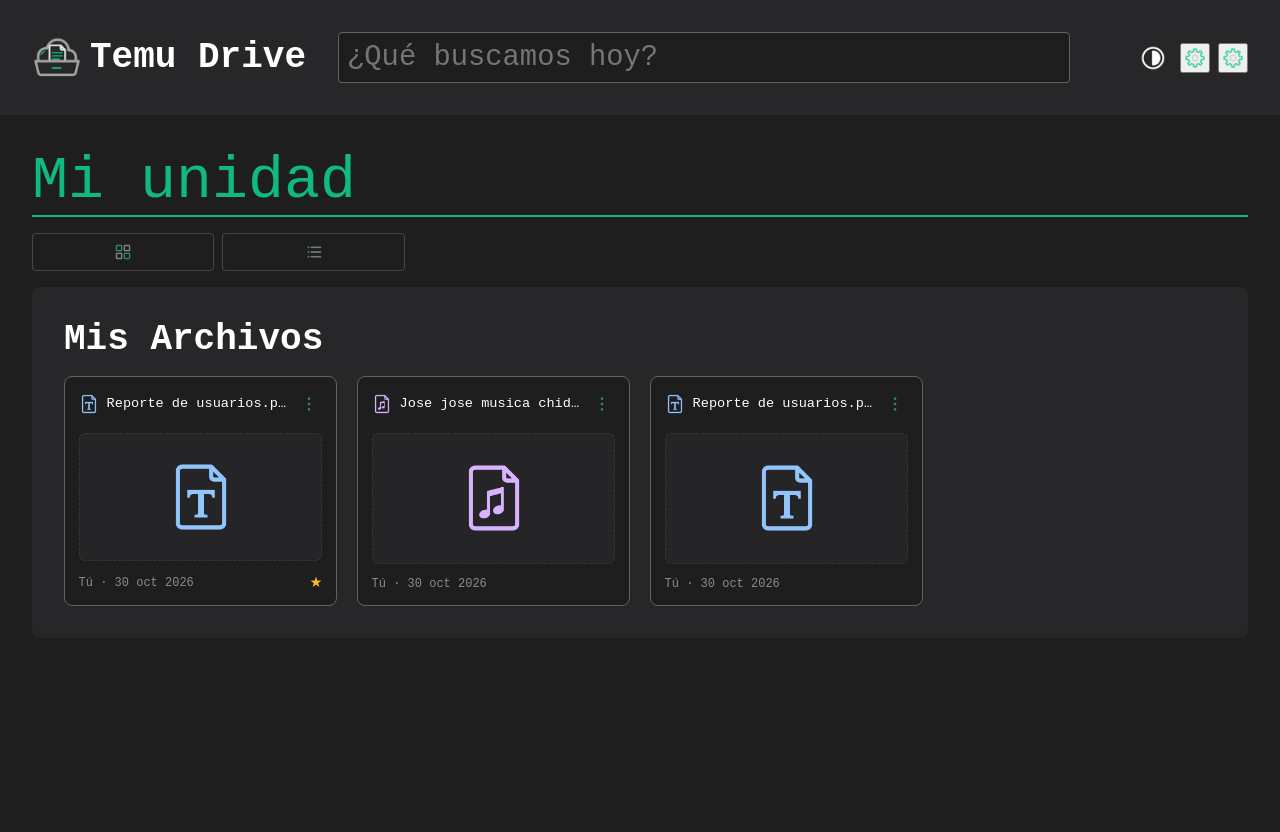
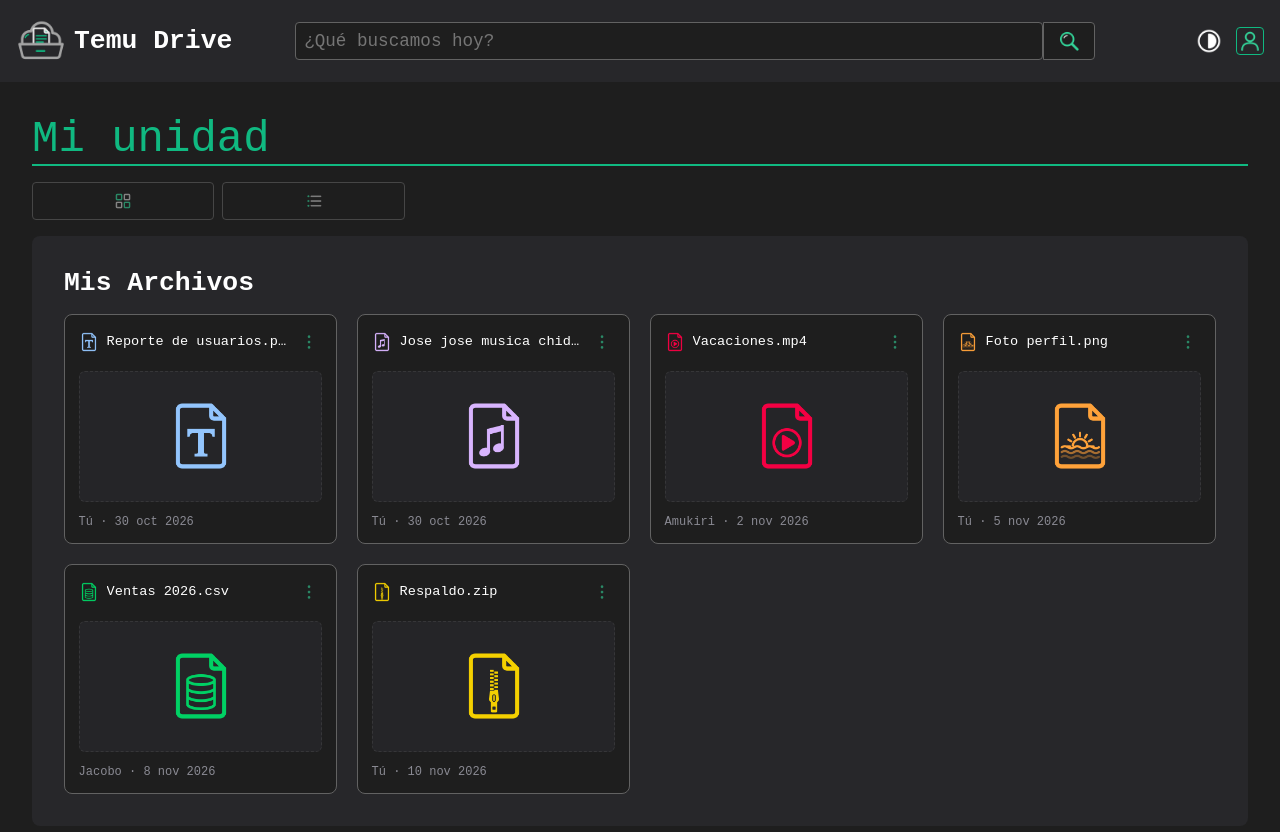
Before and after one commit to chopon7/proyecto_almacenamiento, a website: page pages/main.html in a window 1280 px wide. Before the commit the page ends 800 px from the top, so only its background shows below. Drawn offline with Linux system fonts and the light colour scheme; some packages are replaced by stand-ins of ours; a script that the page names is missing.

Commit message:
tarea completada y cambios de main

```diff
--- a/css/main.css
+++ b/css/main.css
@@ -29,7 +29,7 @@
     --color-acento: #10b981;
 
     /* Tamaños de tipografía base */
-    --font-size-normal: 1.5rem;
+    --font-size-normal: 1.1rem;
     --font-size-large: calc(var(--font-size-normal) * 1.5);
     --font-size-gigante: calc(var(--font-size-normal) * 2.5);
     --font-size-barra: calc(var(--font-size-normal) * 1.2);
@@ -109,21 +109,8 @@ body {
     align-items: center;
     background-color: var(--color-superficie-elevada);
     color: var(--color-texto-principal);
-    padding: var(--margen-base);
+    padding: var(--margen-small);
     font-size: var(--font-size-large);
-}
-
-.header__theme {
-    display: flex;
-    background: none;
-    border: none;
-    padding: 6px;
-    margin-left: min(2rem, 4vw);
-    cursor: pointer;
-}
-
-.header__theme-img {
-    filter: invert(1);
 }
 
 .header__brand {
@@ -143,27 +130,109 @@ body {
 }
 
 .header__barra {
+    display: flex;
+    align-items: center;
     flex: 1;
     max-width: 800px;
     margin: 0 2rem;
 }
 
 .header__barra--input {
-    width: 100%;
+    flex: 1;
+    min-width: 0;
     background-color: var(--color-superficie);
     color: var(--color-texto-principal);
     border: 1px solid var(--color-borde);
     padding: 0.5rem;
     border-radius: 4px;
     font-family: var(--fuente-secundaria);
-    font-size: var(--font-size-barra);
+    font-size: var(--font-size-normal);
     transition: border-color var(--tiempo-transicion) ease, background-color var(--tiempo-transicion) ease;
+}
+
+.header__barra--input:focus {
+    outline: none;
+    border-color: var(--color-acento);
+}
+
+.header__barra-boton {
+    display: flex;
+    align-items: center;
+    justify-content: center;
+    align-self: stretch;
+    padding: 0 0.75rem;
+    background-color: var(--color-superficie);
+    border: 1px solid var(--color-borde);
+    border-radius: 0 4px 4px 0;
+    cursor: pointer;
+    transition: background-color var(--tiempo-transicion) ease;
 }
 
 .header__botones {
     display: flex;
     align-items: center;
     gap: max(0.5rem, 0.6vw);
+}
+
+.header__theme {
+    display: flex;
+    background: none;
+    border: none;
+    padding: 6px;
+    margin-left: min(2rem, 4vw);
+    cursor: pointer;
+}
+
+.header__theme-img {
+    filter: invert(1);
+}
+
+.header__cuenta {
+    position: relative;
+}
+
+.header__cuenta-boton {
+    display: flex;
+    background: none;
+    border: 1px solid var(--color-acento);
+    border-radius: 4px;
+    cursor: pointer;
+}
+
+.header__cuenta-opciones {
+    display: none;
+    position: absolute;
+    top: 100%;
+    right: 0;
+    background-color: var(--color-superficie-elevada);
+    border: 1px solid var(--color-borde);
+    border-radius: 4px;
+    padding: 0.5rem;
+    z-index: 100;
+}
+
+.header__cuenta-lista {
+    list-style: none;
+}
+
+.header__cuenta-opciones:active {
+    display: block;
+}
+
+.header__cuenta-link {
+    display: block;
+    padding: 0.5rem 1rem;
+    font-size: var(--font-size-normal);
+    font-family: var(--fuente-secundaria);
+    color: var(--color-texto-principal);
+    text-decoration: none;
+    white-space: nowrap;
+    transition: background-color var(--tiempo-transicion) ease, color var(--tiempo-transicion) ease;
+}
+
+.header__cuenta-link:hover {
+    background-color: var(--color-superficie);
+    color: var(--color-acento);
 }
 
 /* Main */
--- /dev/null
+++ b/data/archivos.json
@@ -0,0 +1,44 @@
+[
+    {
+        "id": 1,
+        "nombre": "Reporte de usuarios.pdf",
+        "tipo": "documento",
+        "propietario": "Tú",
+        "fecha": "2026-10-30"
+    },
+    {
+        "id": 2,
+        "nombre": "Jose jose musica chida.wav",
+        "tipo": "audio",
+        "propietario": "Tú",
+        "fecha": "2026-10-30"
+    },
+    {
+        "id": 3,
+        "nombre": "Vacaciones.mp4",
+        "tipo": "video",
+        "propietario": "Amukiri",
+        "fecha": "2026-11-02"
+    },
+    {
+        "id": 4,
+        "nombre": "Foto perfil.png",
+        "tipo": "imagen",
+        "propietario": "Tú",
+        "fecha": "2026-11-05"
+    },
+    {
+        "id": 5,
+        "nombre": "Ventas 2026.csv",
+        "tipo": "datos",
+        "propietario": "Jacobo",
+        "fecha": "2026-11-08"
+    },
+    {
+        "id": 6,
+        "nombre": "Respaldo.zip",
+        "tipo": "comprimido",
+        "propietario": "Tú",
+        "fecha": "2026-11-10"
+    }
+]
--- /dev/null
+++ b/js/archivos.js
@@ -0,0 +1,107 @@
+const marco = document.querySelector(".archivos");
+const estado = document.querySelector(".estao");
+const botonTema = document.querySelector(".header__theme");
+
+const CLAVE_TEMA = "tema";
+
+function leerJSON(clave, valorPorDefecto) {
+    try {
+        const valorGuardado = localStorage.getItem(clave);
+        return valorGuardado ? JSON.parse(valorGuardado) : valorPorDefecto;
+    } catch {
+        return valorPorDefecto;
+    }
+}
+
+function guardarJSON(clave, valorPorDefecto) {
+    localStorage.setItem(clave, JSON.stringify(valorPorDefecto));
+}
+
+if (leerJSON(CLAVE_TEMA, "oscuro") === "claro") {
+    document.documentElement.classList.add("claro");
+}
+
+botonTema?.addEventListener("click", () => {
+    const esClaro = document.documentElement.classList.toggle("claro");
+    guardarJSON(CLAVE_TEMA, esClaro ? "claro" : "oscuro");
+});
+
+const ICONOS = {
+    documento: "Icono_Documento_Texto.webp",
+    audio: "Icono_Audio.webp",
+    video: "Icono_Video.webp",
+    imagen: "Icono_Imagen.webp",
+    datos: "Icono_Datos.webp",
+    comprimido: "Icono_Comprimidos-Empaquetados.webp",
+};
+
+function formatearFecha(fechaISO) {
+    return new Date(fechaISO + "T00:00").toLocaleDateString("es-MX", {
+        day: "numeric", month: "short", year: "numeric",
+    });
+}
+
+function crearTarjeta(archivo) {
+    const icono = "../assets/icons/icon_format/" + (ICONOS[archivo.tipo] ?? ICONOS.documento);
+
+    const tarjeta = document.createElement("article");
+    tarjeta.className = "archivo";
+    tarjeta.innerHTML = `
+        <div class="archivo__cabecera">
+            <img class="icono archivo__icono" src="${icono}" alt="" width="20" height="20">
+            <span class="archivo__nombre"></span>
+            <button class="boton-icono" type="button" aria-label="Más opciones">
+                <img class="icono" src="../assets/icons/icon_utils/Icono_mas_opciones.webp" alt="" width="20" height="20">
+            </button>
+        </div>
+        <div class="archivo__miniatura">
+            <img class="icono" src="${icono}" alt="" width="100" height="100">
+        </div>
+        <p class="archivo__pie">
+            ${archivo.propietario} · ${formatearFecha(archivo.fecha)}
+        </p>`;
+
+    // textContent en vez de innerHTML para el nombre: evita inyectar HTML
+    const nombre = tarjeta.querySelector(".archivo__nombre");
+    nombre.textContent = archivo.nombre;
+    nombre.title = archivo.nombre;
+    return tarjeta;
+}
+
+async function cargarArchivos() {
+    estado.hidden = false;
+    estado.textContent = "Cargando archivos…";
+    marco.replaceChildren();
+
+    try {
+        const respuesta = await fetch("../data/archivos.json");
+        if (!respuesta.ok) {
+            // Que hace esto??
+            throw new Error(`HTTP ${respuesta.status}`);
+        }
+        const archivos = await respuesta.json();
+
+        if (archivos.length === 0) {
+            estado.textContent = "Todavía no tienes archivos.";
+            return;
+        }
+
+        marco.replaceChildren(...archivos.map(crearTarjeta));
+        estado.hidden = true;
+    } catch (error) {
+        console.error(error);
+        estado.textContent = "No pudimos cargar tus archivos. Revisa tu conexión e inténtalo de nuevo.";
+
+        const r = await Swal.fire({
+            icon: "error",
+            title: "Error al cargar",
+            text: "No se pudieron obtener tus archivos.",
+            showCancelButton: true,
+            confirmButtonText: "Reintentar",
+            cancelButtonText: "Cerrar",
+        });
+        if (r.isConfirmed) cargarArchivos();
+    }
+}
+
+cargarArchivos();
--- a/pages/main.html
+++ b/pages/main.html
@@ -52,27 +52,38 @@
         <!-- Barra de busqueda -->
         <div class="header__barra">
             <input class="header__barra--input" type="search" placeholder="¿Qué buscamos hoy?">
+            <button class="header__barra-boton" type="button">
+                <img class="header__boton--img" src="../assets/icons/icon_utils/Icono_buscar.webp" width="26"
+                    height="26" alt="buscar">
+            </button>
         </div>
 
         <!-- Botones de configuracion, cambio de tema y cuenta-->
         <div class="header__botones">
-
             <!-- Boton de cambiar de tema-->
-            <button class="header__theme" type="button">
+            <button class="header__theme" type="button" aria-expanded="false" aria-label="Cuenta">
                 <img class="header__theme-img" src="../assets/icons/modo_claro.png" width="26" height="26"
                     alt="cambiar tema">
             </button>
 
-            <!-- Boton de ir a configuracion-->
-            <button class="header__botones" type="button">
-                <img class="header__botones-configuracion-img" src="../assets/icons/icon_utils/Icono_ajustes.webp"
-                    width="26" height="26" alt="cambiar tema">
-            </button>
-            <!-- Boton de informacion de cuenta -->
-            <button class="header__botones" type="button">
-                <img class="header__botones-cuenta-img" src="../assets/icons/icon_utils/Icono_ajustes.webp" width="26"
-                    height="26" alt="cambiar tema">
-            </button>
+            <!-- Boton de informacion de cuenta (contiene  configuracion adentro)-->
+            <div class="header__cuenta">
+                <button class="header__cuenta-boton" type="button">
+                    <img class="header__boton--img" src="../assets/icons/icon_utils/Icono_usuario.webp" width="26"
+                        height="26" alt="cuenta">
+                </button>
+                <div class="header__cuenta-opciones">
+                    <ul class="header__cuenta-lista">
+                        <li class="header__cuenta-item"><a class="header__cuenta-link" href="#">Configuración</a></li>
+                        <li class="header__cuenta-item"><a class="header__cuenta-link" href="#">Cerrar sesión</a></li>
+                    </ul>
+                </div>
+            </div>
+
+
+
+            <!-- Panel de opciones al hacer clic en el botón de cuenta-->
+
         </div>
     </header>
 
@@ -101,74 +112,13 @@
         <!-- plantilla donde se ve los archivos-->
         <section class="seccion">
             <h3 class="titulo__archivos">Mis Archivos</h3>
-            <div class="archivos">
-                <!-- Estructura de la tarejta/forma del archivo individual-->
-                <article class="archivo">
-                    <!-- La parte de la cabecera, el titulo, img de referencia y botones de opcion-->
-                    <div class="archivo__cabecera">
-                        <img class="archivo__icono" src="../assets/icons/icon_format/Icono_Documento_Texto.webp" alt=""
-                            width="20" height="20">
-                        <span class="archivo__nombre" title="Reporte de usuarios.pdf">Reporte de usuarios.pdf</span>
-                        <button class="boton-icono" type="button" aria-label="Más opciones">
-                            <img class="icono" src="../assets/icons/icon_utils/Icono_mas_opciones.webp" alt=""
-                                width="20" height="20">
-                        </button>
-                    </div>
-                    <!-- Imagen central de la tarjeta-->
-                    <div class="archivo__miniatura">
-                        <img class="icono" src="../assets/icons/icon_format/Icono_Documento_Texto.webp" alt=""
-                            width="100" height="100">
-                    </div>
-                    <!-- Pie de terjeta infominima y con estrellita de especial-->
-                    <p class="archivo__pie">Tú · 30 oct 2026<span class="estrella">★</span></p>
-                </article>
-
-                <!-- 2da tarejata a crear-->
-                <article class="archivo">
-                    <!-- La parte de la cabecera, el titulo, img de referencia y botones de opcion-->
-                    <div class="archivo__cabecera">
-                        <img class="icono archivo__icono" src="../assets/icons/icon_format/Icono_Audio.webp" alt=""
-                            width="20" height="20">
-                        <span class="archivo__nombre" title="Reporte de usuarios.pdf">Jose jose musica chida.wap</span>
-                        <button class="boton-icono" type="button" aria-label="Más opciones">
-                            <img class="icono" src="../assets/icons/icon_utils/Icono_mas_opciones.webp" alt=""
-                                width="20" height="20">
-                        </button>
-                    </div>
-                    <!-- Imagen central de la tarjeta-->
-                    <div class="archivo__miniatura">
-                        <img class="icono" src="../assets/icons/icon_format/Icono_Audio.webp" alt="" width="100"
-                            height="100">
-                    </div>
-                    <!-- Pie de terjeta infominima-->
-                    <p class="archivo__pie">Tú · 30 oct 2026</span></p>
-                </article>
-
-                <!-- 3ra tarjeta-->
-                <article class="archivo">
-                    <!-- La parte de la cabecera, el titulo, img de referencia y botones de opcion-->
-                    <div class="archivo__cabecera">
-                        <img class="icono archivo__icono" src="../assets/icons/icon_format/Icono_Documento_Texto.webp"
-                            alt="" width="20" height="20">
-                        <span class="archivo__nombre" title="Reporte de usuarios.pdf">Reporte de usuarios.pdf</span>
-                        <button class="boton-icono" type="button" aria-label="Más opciones">
-                            <img class="icono" src="../assets/icons/icon_utils/Icono_mas_opciones.webp" alt=""
-                                width="20" height="20">
-                        </button>
-                    </div>
-                    <!-- Imagen central de la tarjeta-->
-                    <div class="archivo__miniatura">
-                        <img class="icono" src="../assets/icons/icon_format/Icono_Documento_Texto.webp" alt=""
-                            width="100" height="100">
-                    </div>
-                    <!-- Pie de terjeta infominima-->
-                    <p class="archivo__pie">Tú · 30 oct 2026</p>
-                </article>
-            </div>
+            <p class="estao" role="status" aria-live="polite"></p>
+            <div class="archivos"></div>
 
         </section>
     </main>
-    <script src="../js/main.js"></script>
+    <script src="../node_modules/sweetalert2/dist/sweetalert2.all.min.js"></script>
+    <script src="../js/archivos.js"></script>
 </body>
 
 </html>
```
Also changed, not shown: NOTAS_COMUNIDAD.md (added, +40 -0 lines), index.html (+1 -2 lines), js/main.js (+21 -7 lines), package.json (added, +23 -0 lines), 2 other files.
